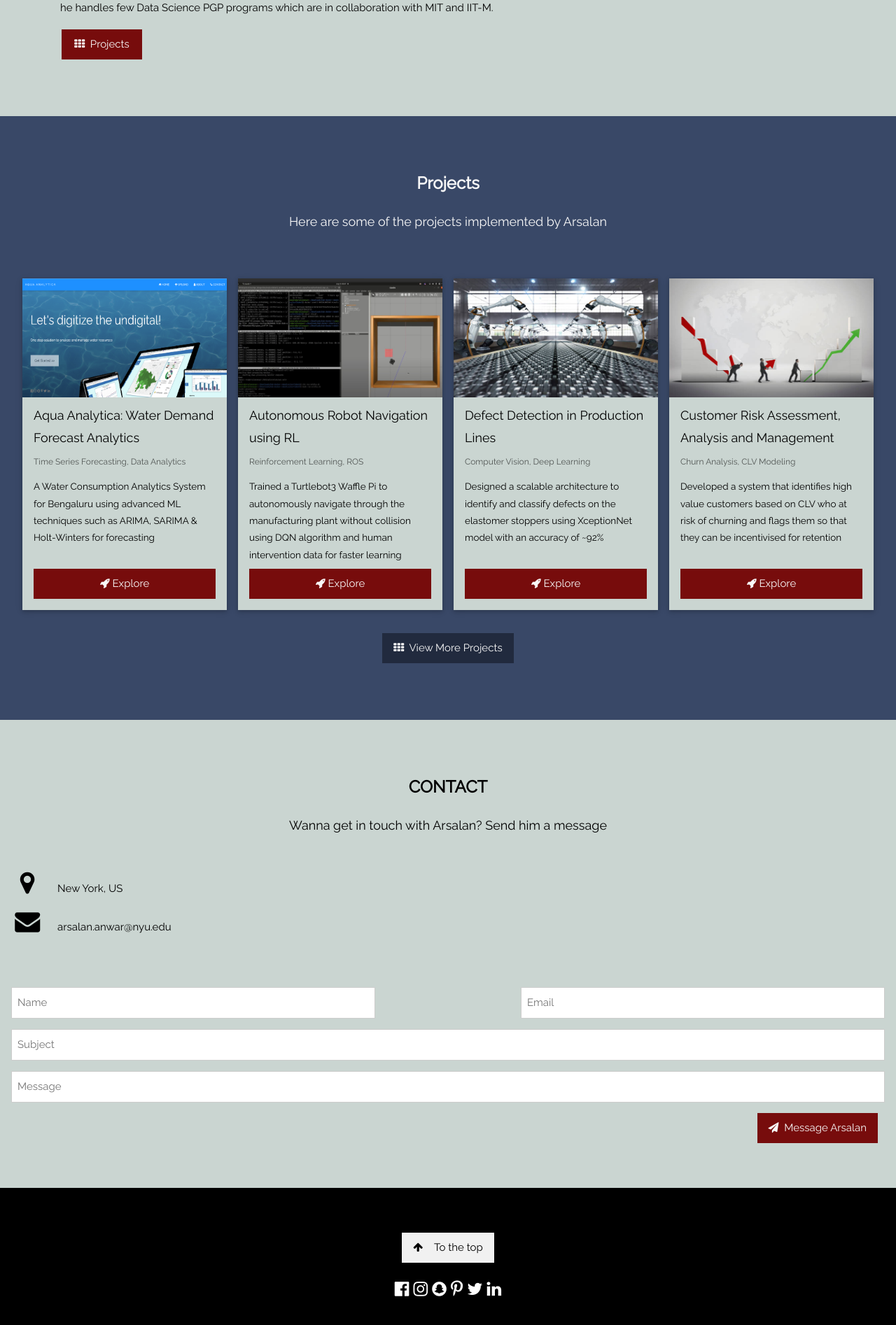
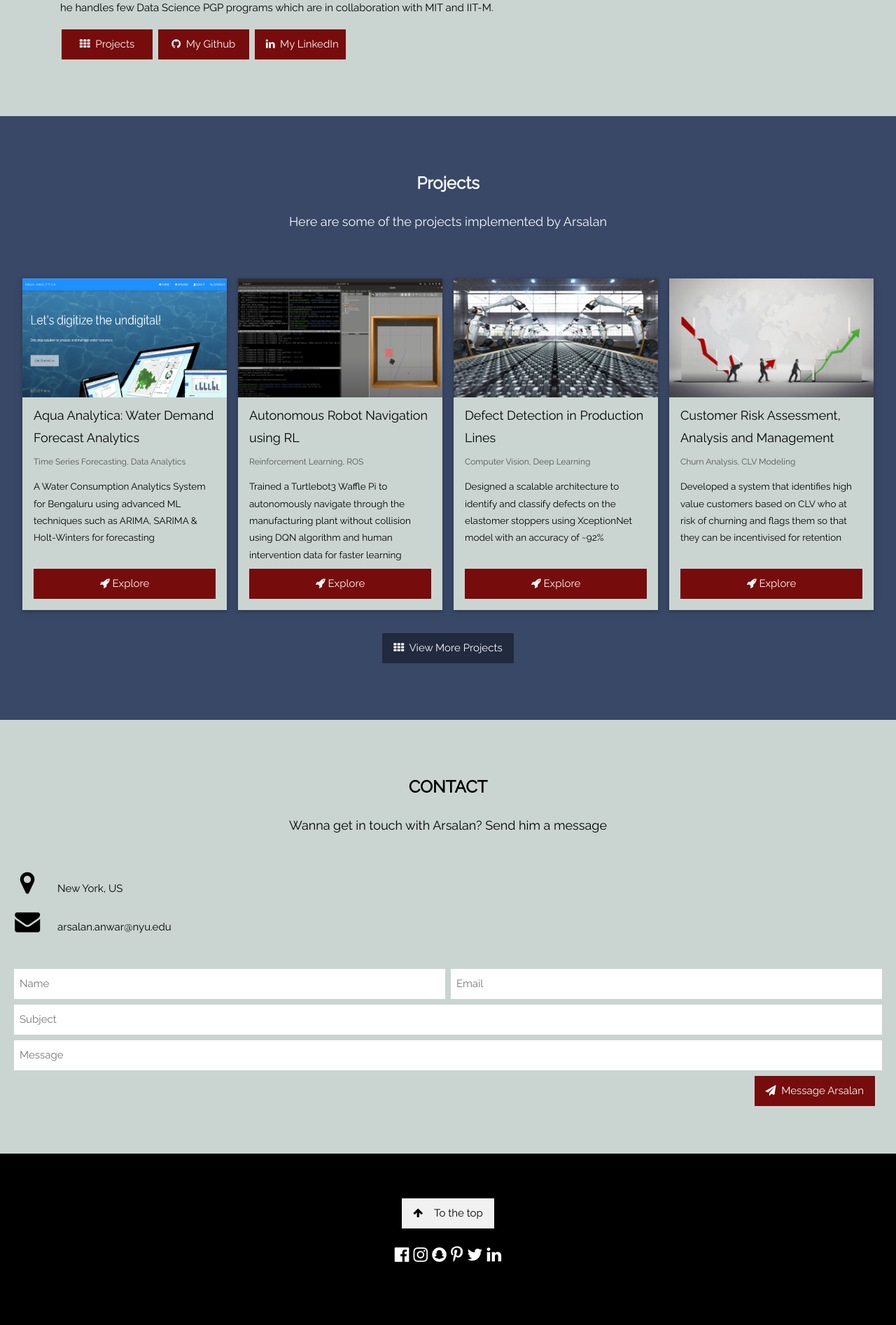
Before and after one commit to arsalananwar11/Arsalan-Portfolio, a Flask app: page / in a window 1280 px wide. Shown: the part 935-2829 px from the top of the page at 70% size. Run offline with Flask 3, Linux system fonts and the light colour scheme; data comes from the database, SQL or seed files in the repository.

Commit message:
Mobile Screen Fixes and UI updates

```diff
--- a/static/css/about.css
+++ b/static/css/about.css
@@ -7,13 +7,14 @@ img {vertical-align: middle;}
     max-width: 800px;
     max-height: 400px;
     position: relative;
+    margin-right: 45px;
+    /* margin: auto; */
     margin-top: 18%;
-    margin-right: 30px;
 }
 
 .mySlides-img {
     width:100%;
-    height: 350px;
+    height: 400px;
     border: 10px #f5e9e2 solid
 }
 
--- a/static/css/main.css
+++ b/static/css/main.css
@@ -42,17 +42,21 @@ body,h1,h2,h3,h4,h5,h6 {font-family: "Raleway", sans-serif}
   }
 
   .cover-name-text {
-    font-size: 40px;
+    font-size: 50px;
     font-weight: bold;
     padding-left: 40px;
     color: #04060c;
+    letter-spacing: 2px;
+    text-shadow: 1px 1px 2px #655151, 0 0 25px #524141;
   }
 
   .cover-name-desc {
-    font-size: 20px;
+    font-size: 25px;
     font-weight: bold;
     padding-left: 40px;
     color: #430000;
+    letter-spacing: 1px;
+    text-shadow: 1px 1px 2px #655151, 0 0 25px #524141;
   }
 
   .w3-bar .w3-button {
@@ -97,8 +101,12 @@ body,h1,h2,h3,h4,h5,h6 {font-family: "Raleway", sans-serif}
     margin: 2px;
 }
 
+.border-4 {
+  border: 4px solid #cad5d1 !important;
+}
+
 .about-btn {
-    width: 115px;
+    width: 130px;
 }
 
 .primary-color-btn:hover {
--- a/templates/about.html
+++ b/templates/about.html
@@ -18,6 +18,8 @@
           <!-- <a href="#seminar" class="w3-button secondary-color margin-2 about-btn text-white secondary-color-btn"><i class="fa fa-th"> </i> Seminars</a>
           <a href="#research" class="w3-button secondary-color  margin-2 about-btn text-white secondary-color-btn"><i class="fa fa-th"> </i> Research</a> -->
           <a href="{{ url_for('projects') }}" class="w3-button secondary-color margin-2 about-btn text-white secondary-color-btn"><i class="fa fa-th"> </i> Projects</a>
+          <a href="https://github.com/arsalananwar11" target="_blank" class="w3-button secondary-color  margin-2 about-btn text-white secondary-color-btn"><i class="fa fa-github"> </i> My Github</a>
+          <a href="https://www.linkedin.com/in/arsalan-anwar-ai" target="_blank" class="w3-button secondary-color  margin-2 about-btn text-white secondary-color-btn"><i class="fa fa-linkedin"> </i> My LinkedIn</a>
         </p>
       </div>
       <div class="w3-col m3">
--- a/templates/components/navbar.html
+++ b/templates/components/navbar.html
@@ -25,7 +25,7 @@
     <a href="{{ url_for('about')}}" onclick="w3_close()" class="w3-bar-item w3-button primary-color-btn">ABOUT</a>
     <a href="{{ url_for('experience')}}" onclick="w3_close()" class="w3-bar-item w3-button primary-color-btn">EXPERIENCE</a>
     <a href="/projects" onclick="w3_close()" class="w3-bar-item w3-button primary-color-btn">PROJECTS</a>
-    <a href="#blogs" onclick="w3_close()" class="w3-bar-item w3-button primary-color-btn">BLOGS</a>
-    <a href="#gallery" onclick="w3_close()" class="w3-bar-item w3-button primary-color-btn">GALLERY</a>
+    <!-- <a href="#blogs" onclick="w3_close()" class="w3-bar-item w3-button primary-color-btn">BLOGS</a>
+    <a href="#gallery" onclick="w3_close()" class="w3-bar-item w3-button primary-color-btn">GALLERY</a> -->
     <a href="/dashboard#contact" onclick="w3_close()" class="w3-bar-item w3-button primary-color-btn">CONTACT</a>
   </nav>
--- a/templates/dashboard.html
+++ b/templates/dashboard.html
@@ -8,9 +8,8 @@
 <!-- Header with full-height image -->
 <header class="bgimg-1 w3-display-container" id="top">
   <div class="w3-display-left w3-col m5" style="padding:24px">
-    <div>
+    <div class="text-container">
       <span class="cover-name-text w3-hide-small">Arsalan Anwar</span><br>
-      <span class="w3-large w3-hide-large w3-hide-medium">Arsalan Anwar</span><br>
       <span class="cover-name-desc">Data Scientist, Researcher, Blogger.</span>
     </div>
 
@@ -18,7 +17,7 @@
   </div>
   <div class="w3-col m7 w3-right">
     <div class="slideshow-container">
-      {% set ss_list = ["ss_1.jpg" , "ss_2.jpg", "ss_3.jpg", "ss_4.jpg", "ss_5.jpg"] %}
+      {% set ss_list = ["ss_2.jpg" , "ss_3.jpg", "ss_1.jpg", "ss_4.jpg", "ss_5.jpg"] %}
       {%for ss_img in ss_list%}
       <div class="mySlides fade">
         <!-- <div class="numbertext">i / 3</div> -->
@@ -63,6 +62,8 @@
         <!-- <a href="#seminar" class="w3-button secondary-color margin-2 about-btn text-white secondary-color-btn"><i class="fa fa-th"> </i> Seminars</a>
         <a href="#research" class="w3-button secondary-color  margin-2 about-btn text-white secondary-color-btn"><i class="fa fa-th"> </i> Research</a> -->
         <a href="#projects" class="w3-button secondary-color margin-2 about-btn text-white secondary-color-btn"><i class="fa fa-th"> </i> Projects</a>
+        <a href="https://github.com/arsalananwar11" target="_blank" class="w3-button secondary-color  margin-2 about-btn text-white secondary-color-btn"><i class="fa fa-github"> </i> My Github</a>
+        <a href="https://www.linkedin.com/in/arsalan-anwar-ai" target="_blank" class="w3-button secondary-color  margin-2 about-btn text-white secondary-color-btn"><i class="fa fa-linkedin"> </i> My LinkedIn</a>
       </p>
     </div>
     <div class="w3-col m3">
@@ -108,16 +109,24 @@
     <p><i class="fa fa-envelope fa-fw w3-xxlarge w3-margin-right"> </i> <a href="mailto:arsalan.anwar@nyu.edu" style="text-decoration: none;">arsalan.anwar@nyu.edu</a></p>
     <br>
     <form action="{{ url_for('send_message') }}" method="post">
-      <p class="w3-col m5"><input class="w3-input w3-border" type="text" placeholder="Name" required name="Name"></p>
-      <p class="w3col m1"></p>
-      <p class="w3-col m5 w3-right"><input class="w3-input w3-border" type="email" placeholder="Email" required name="Email"></p>
-      <p><input class="w3-input w3-border" type="text" placeholder="Subject" required name="Subject"></p>
-      <p><input class="w3-input w3-border" type="textarea" placeholder="Message" required name="Message"></p>
-      <p>
-        <button class="w3-button secondary-color secondary-color-btn text-white w3-right" style="margin-right: 10px;" type="submit">
+      <div>
+        <div class="w3-half">
+          <input class="w3-input border-4" type="text" placeholder="Name" required name="Name">
+        </div>
+        <div class="w3-half">
+          <input class="w3-input border-4" type="email" placeholder="Email" required name="Email">
+        </div>
+        <div>
+          <input class="w3-input border-4" type="text" placeholder="Subject" required name="Subject">
+        </div>
+        <div>
+          <input class="w3-input border-4" type="textarea" placeholder="Message" required name="Message">
+        </div>
+
+        <button class="w3-button secondary-color secondary-color-btn text-white w3-right border-4" style="margin-right: 10px;" type="submit">
           <i class="fa fa-paper-plane"></i> &nbsp;Message Arsalan
         </button>
-      </p>
+      </div>
     </form>
   </div>
 </div>
--- a/templates/project_dashboard.html
+++ b/templates/project_dashboard.html
@@ -64,7 +64,7 @@
         <hr/>
 
         <p class="text-white">Subscribe to follow this project</p>
-        <p><button class="w3-button primary-color w3-third" onclick="document.getElementById('subscribe').style.display='block'">Subscribe</button></p>
+        <p><button class="w3-button primary-color w3-third primary-color-btn text-white" onclick="document.getElementById('subscribe').style.display='block'">Subscribe</button></p>
     </div>
 
 
```
